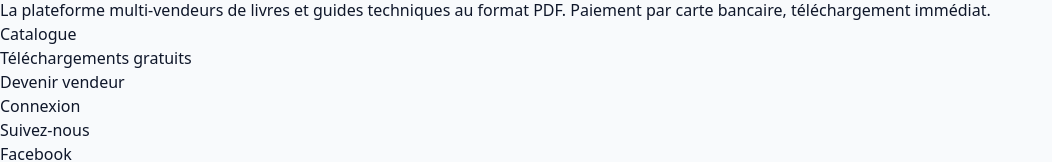
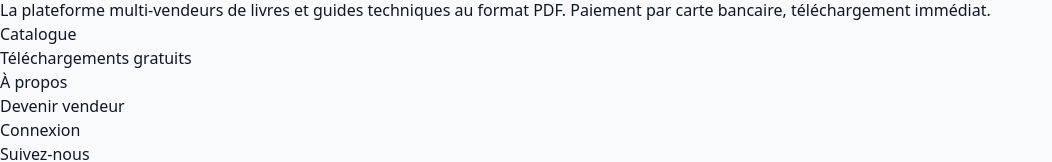
Before and after one commit to jbaime23-bit/techlibrairie, a Next.js app: page / in a window 1280 px wide. Shown: the part 290-452 px from the top of the page, without its empty margins (0-1052 px from the left). Built offline with nearby package versions, Linux system fonts and the light colour scheme; no server answers; the database is empty.

Commit message:
Update footer.tsx

```diff
--- a/src/components/layout/footer.tsx
+++ b/src/components/layout/footer.tsx
@@ -56,6 +56,11 @@ export async function Footer() {
             <li>
               <Link href="/gratuit" className="text-slate-700 hover:text-brand-700">
                 Téléchargements gratuits
+              </Link>
+            </li>
+            <li>
+              <Link href="/a-propos" className="text-slate-700 hover:text-brand-700">
+                À propos
               </Link>
             </li>
             <li>
@@ -158,4 +163,4 @@ export async function Footer() {
       </div>
     </footer>
   );
-  }
+}
```
